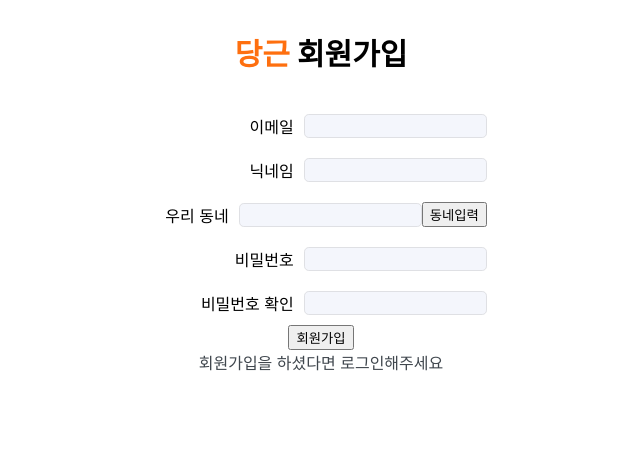
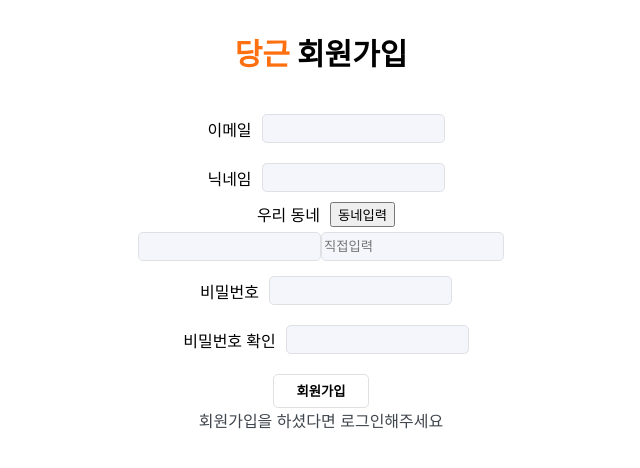
Before and after one commit to bellDev-code/clone-web-carrot, a React (Create React App) app: page /signup in a window 1280 px wide. Shown: the top 468 px of the page, without its empty margins (319-959 px from the left). Built offline with nearby package versions, Linux system fonts and the light colour scheme; no server answers.

Commit message:
Add AuthSignUp

```diff
--- a/src/App.tsx
+++ b/src/App.tsx
@@ -7,7 +7,7 @@
 
 const App = () => {
   return (
-    <AuthContextProvider>
+    // <AuthContextProvider>
     <BrowserRouter>
       <Routes>
         <Route path='/' element={<Home />}></Route>
@@ -15,7 +15,7 @@
         <Route path='/signup' element={<SignUp />}></Route>
       </Routes>
     </BrowserRouter>
-    </AuthContextProvider>
+    // </AuthContextProvider>
   );
 }
 
--- a/src/Components/AuthComponent/AuthFormLogin.tsx
+++ b/src/Components/AuthComponent/AuthFormLogin.tsx
@@ -39,8 +39,8 @@
         password: data.password
       });
 
-      const response = await axios.post(url, formData, config);
-      console.log('로그인 성공:', response.data);
+      await axios.post(url, formData, config);
+
       authContext?.refetch()
       navigate("/")
     } catch (error) {
--- a/src/Components/AuthComponent/AuthFormSignUp.tsx
+++ b/src/Components/AuthComponent/AuthFormSignUp.tsx
@@ -1,7 +1,7 @@
 import React, { useState } from "react";
 import { SubmitHandler, useForm } from "react-hook-form";
 import axios from "axios";
-import { Container, AuthForm, AuthWrap, AuthLable, AuthInput, LoginText, TextBox, AuthBtnWrap } from "./styles";
+import { Container, AuthForm, AuthWrap, AuthLable, AuthInput, LoginText, TextBox, AuthBtnWrap, AddressWrap, AddressBox, AuthButton } from "./styles";
 import { Link, useNavigate } from "react-router-dom";
 import Postcode from "../postCode";
 
@@ -11,6 +11,7 @@
   passwordConfirm?: string;
   username: string;
   region: string;
+  addRegion: string;
 }
 
 interface AuthFormSignupProps {
@@ -28,8 +29,8 @@
     watch,
   } = useForm<SignupFormData>();
 
+  const navigate = useNavigate()
   const [region, setRegion] = useState<string>('');
-  const navigate = useNavigate()
   const password = watch('password');
 
   const handleAddressChange = (address: string) => {
@@ -38,14 +39,14 @@
 
   // async
   const handleFormSubmit = async(data: SignupFormData) => {
-    const combinedRegion = `${region} ${data.region}`;
+    const combinedRegion = data.addRegion ? `${data.region} ${data.addRegion}` : data.region;
     const postData = { ...data, region: combinedRegion };
     const url = `${process.env.REACT_APP_API_KEY}/user/create`
 
     try {
       const { passwordConfirm, ...postSignUp } = postData;
-      const response = await axios.post(url, postSignUp);
-      console.log(response);
+      await axios.post(url, postSignUp);
+
       navigate("/login")
     } catch (error) {
       console.error("폼 데이터 전송 중 오류 발생:", error);
@@ -71,11 +72,16 @@
           <AuthLable id="usernameLable">닉네임</AuthLable>
           <AuthInput type="text" aria-labelledby="usernameLable" {...register("username", { required: true })} />
         </AuthWrap>
-        <AuthWrap>
-          <AuthLable id="regionLable">우리 동네</AuthLable>
-          <AuthInput type="text" aria-labelledby="regionLable" value={region} {...register("region", { required: true })} />
-          <Postcode onAddressChange={handleAddressChange} />
-        </AuthWrap>
+          <AddressWrap>
+            <AddressBox>
+              <AuthLable id="regionLable">우리 동네</AuthLable>
+              <Postcode onAddressChange={handleAddressChange} />
+            </AddressBox>
+            <AddressBox>
+            <AuthInput type="text" aria-labelledby="regionLable" value={region} {...register("region", { required: true })} />
+            <AuthInput placeholder="직접입력" type="text" aria-labelledby="regionLable" {...register("addRegion")} />
+            </AddressBox>
+          </AddressWrap>
         <AuthWrap>
           <AuthLable id="passwordLable">비밀번호</AuthLable>
           <AuthInput type="password" aria-labelledby="passwordLable" {...register("password", { required: true })} />
@@ -92,7 +98,7 @@
           />
         </AuthWrap>
         <AuthBtnWrap>
-          <button type="submit">{submitButtonText}</button>
+          <AuthButton type="submit">{submitButtonText}</AuthButton>
           <Link to={linkTo}>{linkText}</Link>
         </AuthBtnWrap>
       </AuthForm>
--- a/src/Components/AuthComponent/styles.tsx
+++ b/src/Components/AuthComponent/styles.tsx
@@ -16,10 +16,11 @@
         color: #fe6f0f;
     }
 `
+export const AuthForm = styled.form``
 
 export const AuthWrap = styled.div`
     display: flex;
-    justify-content: flex-end;
+    justify-content: center;
     align-items: center;
     padding: 10px 5px;
 `
@@ -27,22 +28,35 @@
 export const AuthLable = styled.label`
     padding: 0 10px;
     font-size: 16px;
+    font-weight: 500;
 `
 export const AuthInput = styled.input`
-    height: 20px;
+    height: 25px;
     background-color: #f4f6fc;
     border: 1px solid #dfe0e4;
     border-radius: 0.3rem;
 `
 
-export const AuthForm = styled.form``
+export const AddressWrap = styled.div``
+
+export const AddressBox = styled.div`
+    display: flex;
+    justify-content: center;
+    padding-bottom: 5px;
+`
+
+export const AuthButton = styled.button`
+    cursor: pointer;
+    padding: 0.4rem 1.4rem;
+    background-color: #ffffff;
+    border: 1px solid #dfe0e4;
+    border-radius: 0.3rem;
+    font-weight: 700;
+`
 
 export const AuthBtnWrap = styled.div`
     display: flex;
     flex-direction: column;
     align-items: center;
+    padding: 10px 0
 `
-
-export const ErrorMessage = styled.p`
-    color: red;
-`
```
